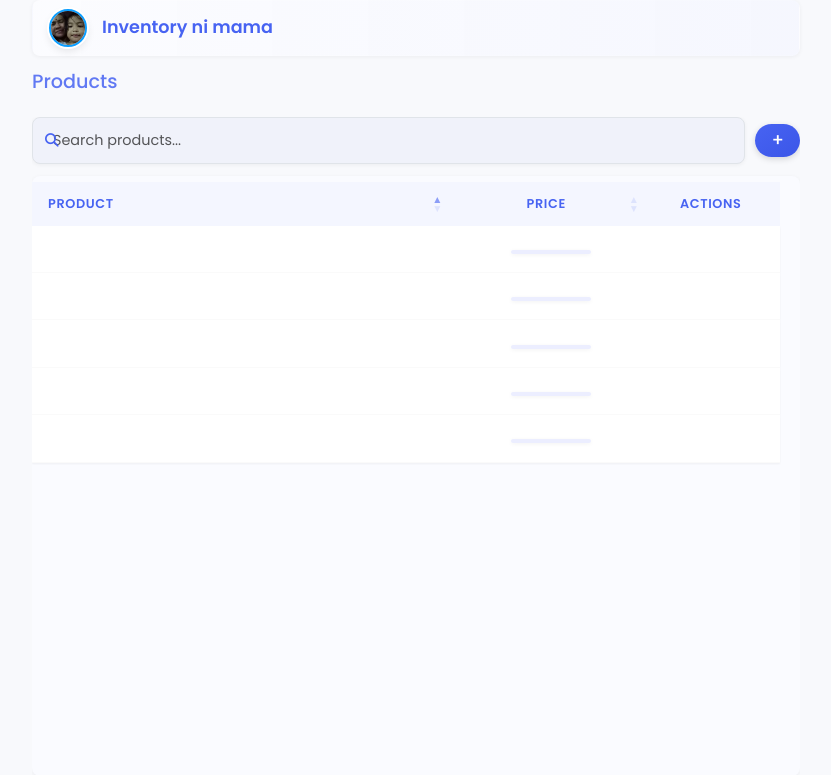
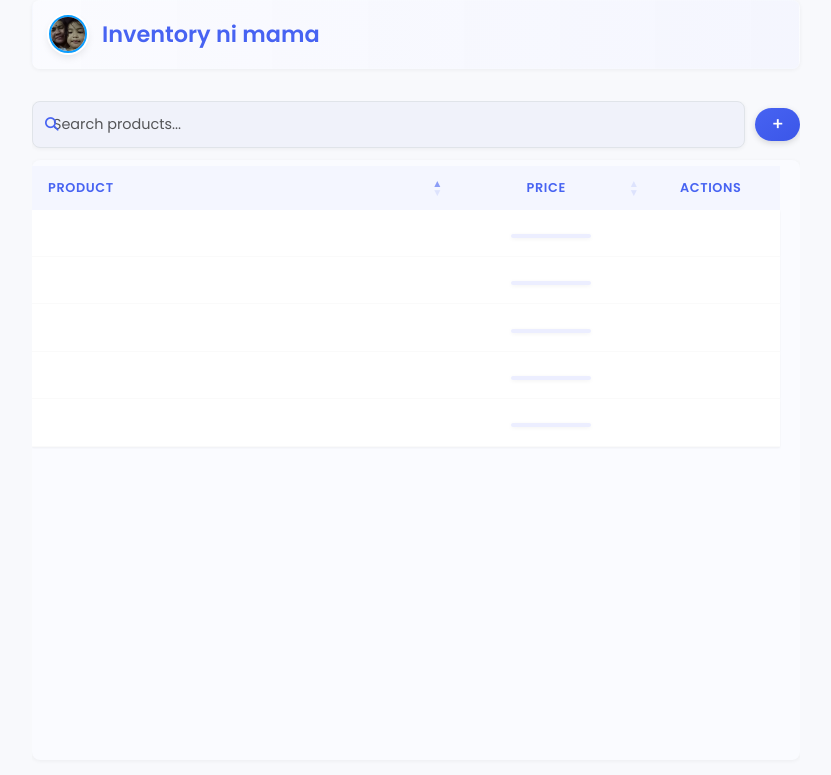
Before and after one commit to john-expo/basic_inventory_app, a Django app: page / in a window 1280 px wide. Shown: the top 775 px of the page, without its empty margins (224-1055 px from the left). Run offline with Django 4.2, Linux system fonts and the light colour scheme; lists and menus that the app fills with data are empty; some libraries are stand-ins or nearby versions.

Commit message:
partial fix

```diff
--- a/static/css/inventory.css
+++ b/static/css/inventory.css
@@ -131,11 +131,11 @@ body {
   display: flex;
   align-items: center;
   gap: 15px; /* Reduced from 18px */
-  background-color: #ffffff; /* Fully opaque white */
+  background-color: rgba(255, 255, 255, 0.85);
   background-image: linear-gradient(to right, rgba(71, 99, 242, 0.02), rgba(71, 99, 242, 0.05));
   border-radius: var(--card-radius);
   border: var(--card-border);
-  padding: 0.5rem var(--spacing);
+  padding: 0.75rem var(--spacing);
   transition: transform var(--transition-medium) ease, box-shadow var(--transition-medium) ease;
   position: relative;
   margin-bottom: 0.75rem; /* Standardized spacing */
@@ -185,7 +185,7 @@ body {
 }
 
 .title-text {
-  font-size: 1.1rem;
+  font-size: 1.4rem;
   font-weight: 600;
   color: var(--primary);
   margin: 0;
@@ -193,6 +193,7 @@ body {
   z-index: 10;
   position: relative;
   line-height: 1.2;
+  padding: 0.5rem 0;
 }
 
 /* Logo popup styling */
--- a/templates/inventory.html
+++ b/templates/inventory.html
@@ -98,7 +98,7 @@
 
       <div class="main-controls">
         <div class="view-controls">
-          <span class="view-label">Products</span>
+          <!-- <span class="view-label"></span> -->
         </div>
       </div>
     </div>
```
